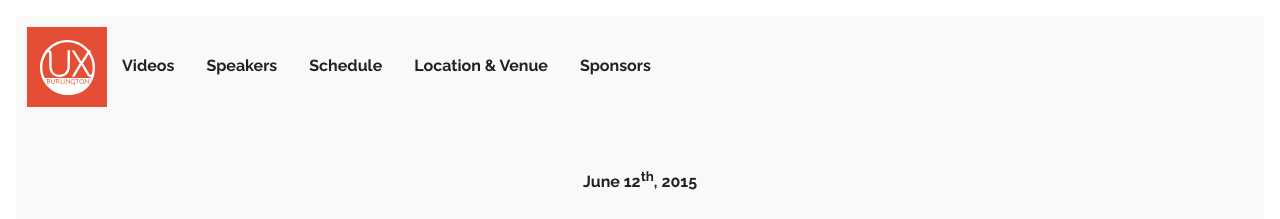
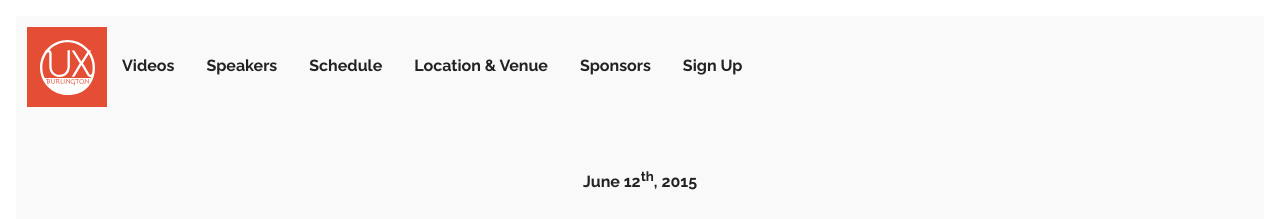
Before and after one commit to AgilionApps/ux-burlington-2017, a Jekyll site: the page built from index.html, in a window 1280 px wide and 900 px high. Shown: the top 219 px of the window. Built offline with Jekyll 4.4.1, drawn with Linux system fonts in a browser that asks for light colours; some web fonts are replaced; comment, search, counter and statistics services are not loaded.

Commit message:
Adds Anchor to Sign-Up section
So peeps can sign up for info for next year!

```diff
--- a/_includes/global-nav.html
+++ b/_includes/global-nav.html
@@ -17,6 +17,7 @@
       <li><a href='/schedule'>Schedule</a></li>
       <li><a href='/location'>Location &amp; Venue</a></li>
       <li><a href='/sponsors'>Sponsors</a></li>
+      <li><a href='#mailing-list-signup'>Sign Up</a></li>
     </ul>
   </section>
 </nav>
```
